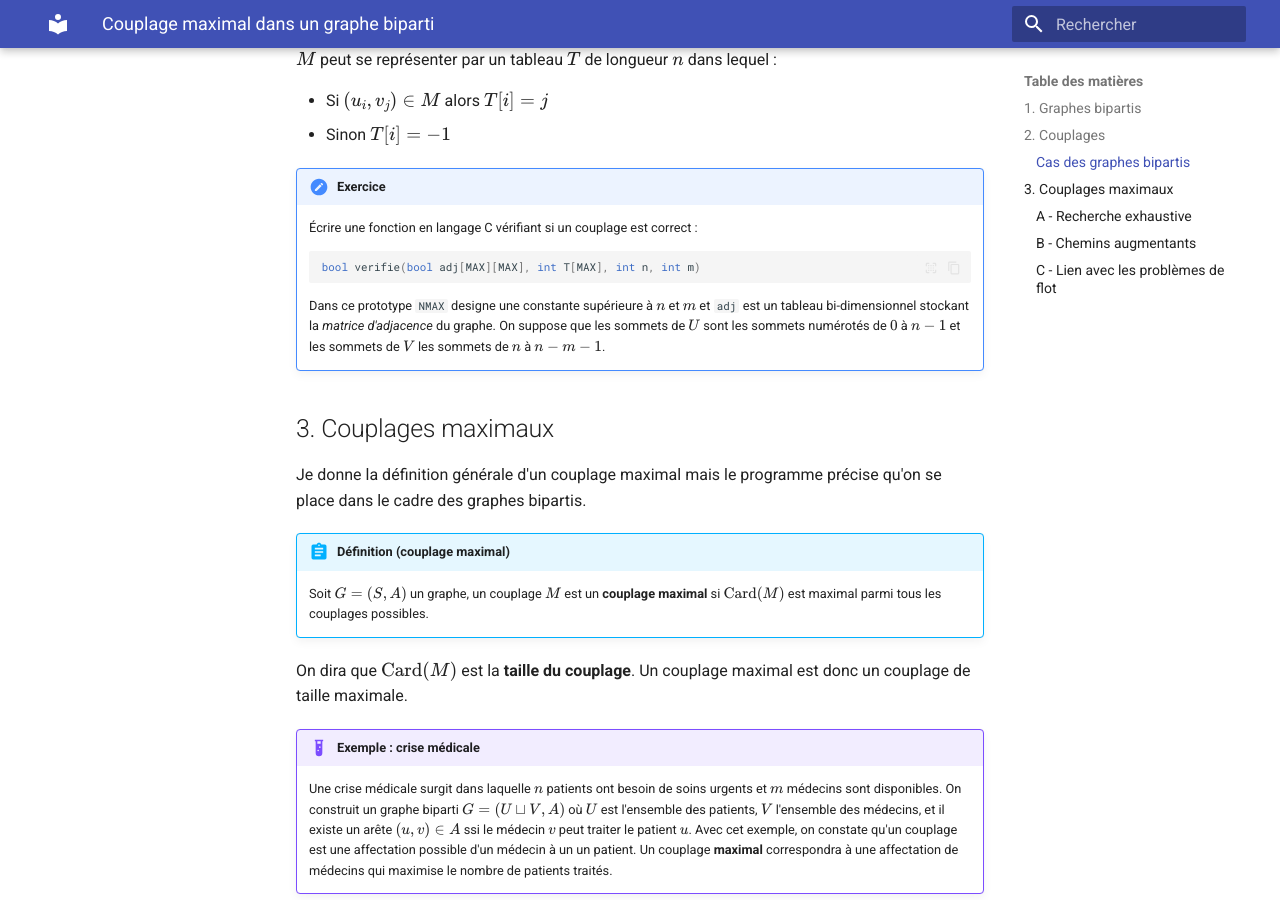
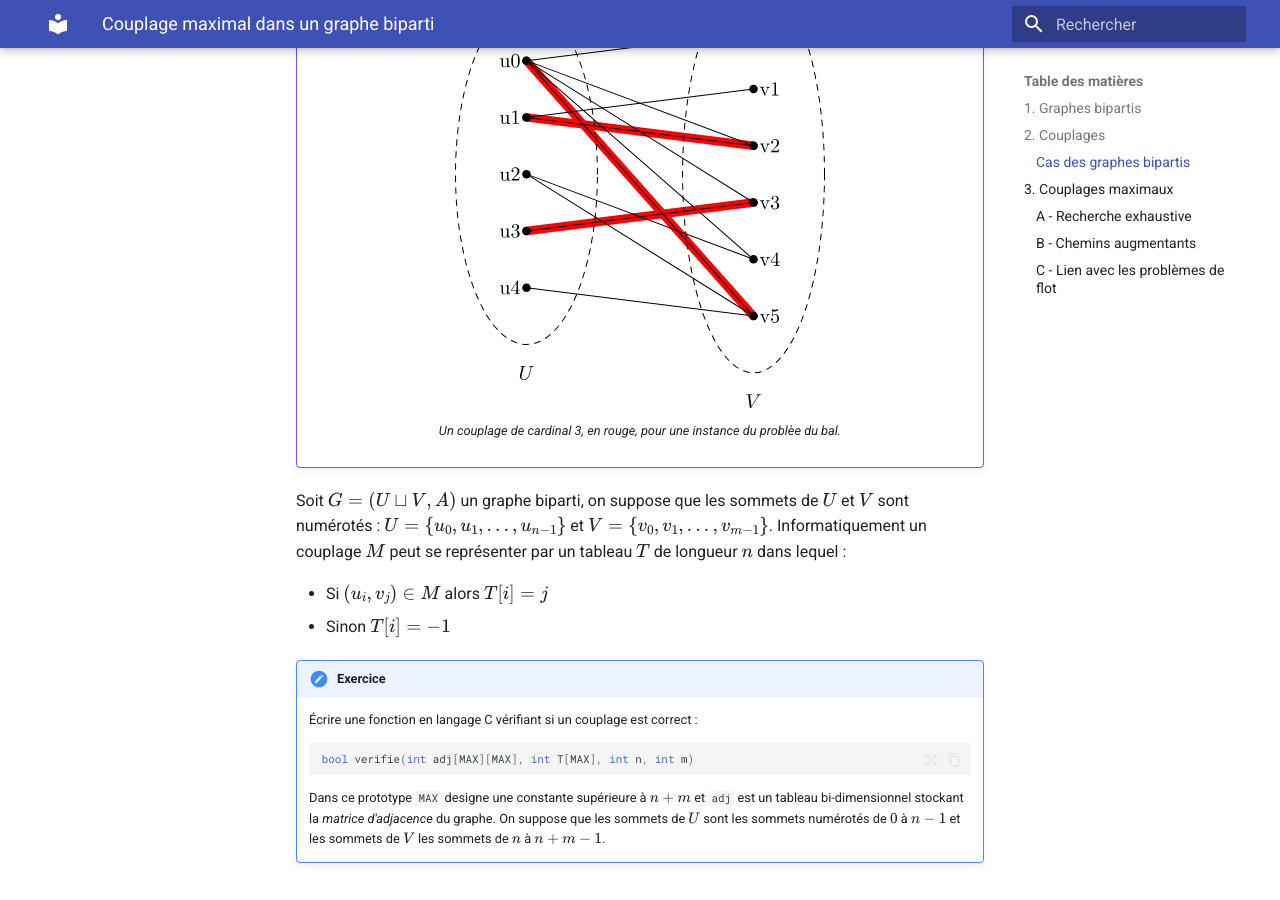
Before and after one commit to vincent-picard/vincent-picard.github.io, an MkDocs documentation site: the page built from docs/graphes/couplages.md, in a window 1280 px wide and 900 px high, scrolled down 3135 px. Built offline with MkDocs 1.6.1 and Material for MkDocs 9.7.7, drawn with Linux system fonts in a browser that asks for light colours.

Commit message:
ajout figure bal

````diff
--- a/docs/graphes/couplages.md
+++ b/docs/graphes/couplages.md
@@ -64,8 +64,12 @@ Cette proposition nous fait aussi remarquer que les graphes acycliques (les arbr
 
 !!!example "Exemple : le bal"
     On considère un bal où il y a $n$ danseuses et $m$ danseurs. On construit le graphe biparti $G = (U \sqcup V, A)$ où $U$ est l'ensemble des danseuses et $V$ l'ensemble des danseurs. Dans ce graphe, il existe une arête $uv \in A$ si $u$ et $v$ sont d'accord pour danser ensemble. On voit sur cet exemple qu'un couplage est une affectation possible danseuses-danseurs où tout le monde est d'accord sur son ou sa partenaire.
+    <figure>
+    ![Exemple de couplage pour le bal](fig/couplage_bal/couplage_bal-1.svg)
+    <figcaption>Un couplage de cardinal 3, en rouge, pour une instance du problèe du bal.</figcaption>
+    </figure>
 
-Soit $G = (U \sqcup V, A)$ un graphe biparti, on suppose que les sommets de $U$ et $V$ sont numérotés : $U = \{a_0, a_1, \dots, a_{n-1}$ et $V = \{b_0, b_1, \dots, b_{m-1}$. Informatiquement un couplage $M$ peut se représenter par un tableau $T$ de longueur $n$ dans lequel :
+Soit $G = (U \sqcup V, A)$ un graphe biparti, on suppose que les sommets de $U$ et $V$ sont numérotés : $U = \{u_0, u_1, \dots, u_{n-1}\}$ et $V = \{v_0, v_1, \dots, v_{m-1}\}$. Informatiquement un couplage $M$ peut se représenter par un tableau $T$ de longueur $n$ dans lequel :
 
 - Si $(u_i, v_j) \in M$ alors $T[i] = j$
 - Sinon $T[i] = -1$
@@ -73,9 +77,9 @@ Soit $G = (U \sqcup V, A)$ un graphe biparti, on suppose que les sommets de $U$
 !!!exercise "Exercice"
     Écrire une fonction en langage C vérifiant si un couplage est correct :
     ```c
-    bool verifie(bool adj[MAX][MAX], int T[MAX], int n, int m)
+    bool verifie(int adj[MAX][MAX], int T[MAX], int n, int m)
     ```
-    Dans ce prototype `NMAX` designe une constante supérieure à $n$ et $m$ et `adj` est un tableau bi-dimensionnel stockant la *matrice d'adjacence* du graphe. On suppose que les sommets de $U$ sont les sommets numérotés de $0$ à $n-1$ et les sommets de $V$ les sommets de $n$ à $n-m-1$.
+    Dans ce prototype `MAX` designe une constante supérieure à $n+m$ et `adj` est un tableau bi-dimensionnel stockant la *matrice d'adjacence* du graphe. On suppose que les sommets de $U$ sont les sommets numérotés de $0$ à $n-1$ et les sommets de $V$ les sommets de $n$ à $n+m-1$.
 
 ## 3. Couplages maximaux
 
````
